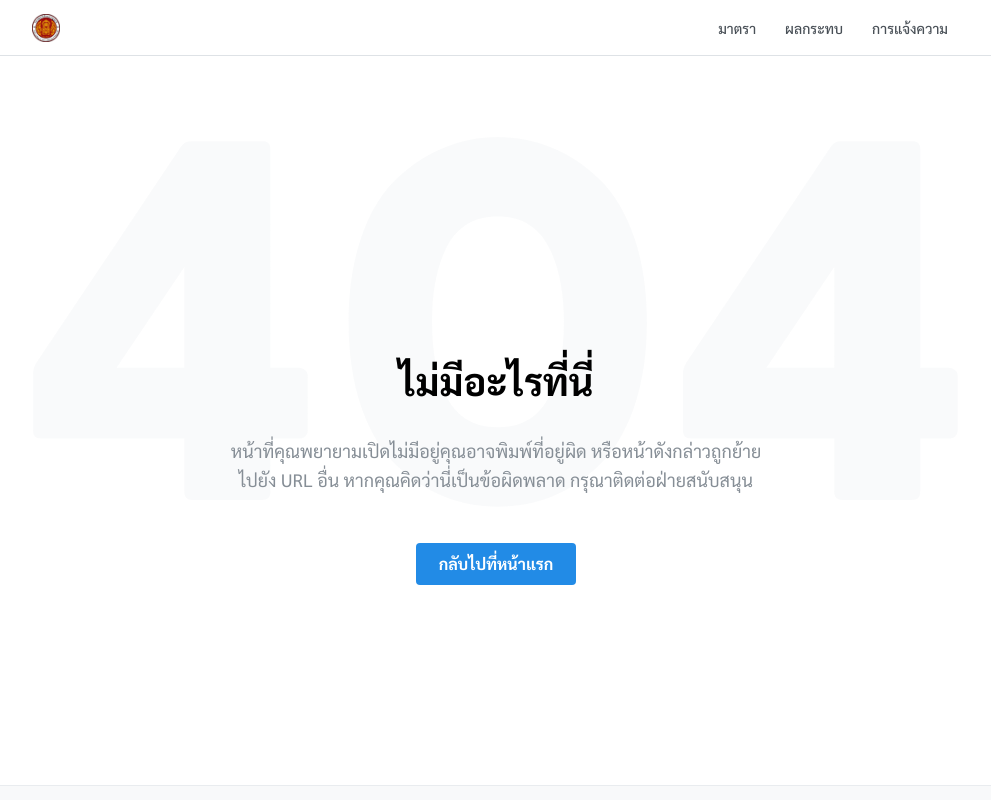
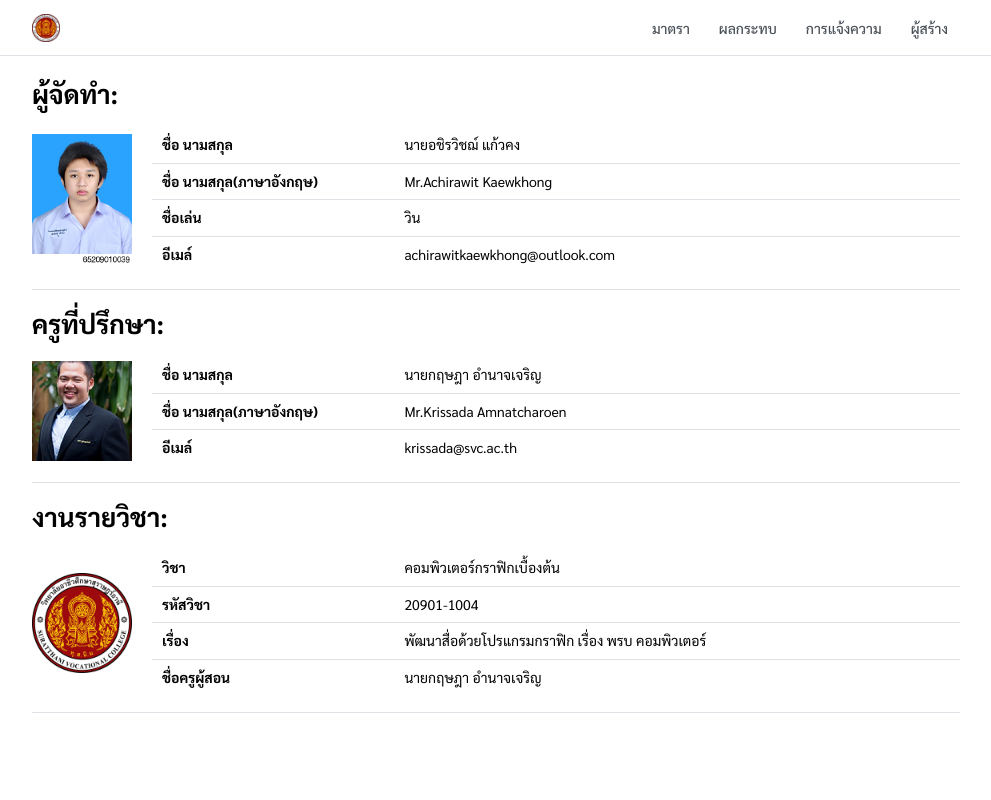
Before and after one commit to iwindd/svc-digital-safe, a Next.js app: page /aboutme in a window 1280 px wide. Before the commit this address had no page. Shown: the top 800 px of the page, without its empty margins (144-1135 px from the left). Built offline with nearby package versions, Linux system fonts and the light colour scheme.

Commit message:
feat: add About Me page with personal and course information

```diff
--- /dev/null
+++ b/src/app/aboutme/page.tsx
@@ -0,0 +1,115 @@
+"use client";
+import { Container, Divider, Group, Stack, Table, Title } from "@mantine/core";
+import React from "react";
+import Image from "next/image";
+import Me from "../../assets/me.jpg";
+import Logo from "../../assets/logo.png";
+import Teacher from "../../assets/teacher.jpg";
+import { randomId } from "@mantine/hooks";
+
+const Data = [
+  {
+    title: "ผู้จัดทำ:",
+    image: Me,
+    alt: "รูปผู้สร้าง",
+    data: [
+      {
+        question: "ชื่อ นามสกุล",
+        answer: "นายอชิรวิชฌ์ แก้วคง",
+      },
+      {
+        question: "ชื่อ นามสกุล(ภาษาอังกฤษ)",
+        answer: "Mr.Achirawit Kaewkhong",
+      },
+      {
+        question: "ชื่อเล่น",
+        answer: "	วิน",
+      },
+      {
+        question: "อีเมล์",
+        answer: "achirawitkaewkhong@outlook.com",
+      },
+    ],
+  },
+  {
+    title: "ครูที่ปรึกษา:",
+    image: Teacher,
+    alt: "รูปครูที่ปรึกษา",
+    data: [
+      {
+        question: "ชื่อ นามสกุล",
+        answer: "นายกฤษฎา อำนาจเจริญ",
+      },
+      {
+        question: "ชื่อ นามสกุล(ภาษาอังกฤษ)",
+        answer: "Mr.Krissada Amnatcharoen",
+      },
+      {
+        question: "อีเมล์",
+        answer: "krissada@svc.ac.th",
+      },
+    ],
+  },
+  {
+    title: "งานรายวิชา:",
+    image: Logo,
+    alt: "รูปผู้สร้าง",
+    data: [
+      {
+        question: "วิชา",
+        answer: "คอมพิวเตอร์กราฟิกเบื้องต้น",
+      },
+      {
+        question: "รหัสวิชา",
+        answer: "20901-1004",
+      },
+      {
+        question: "เรื่อง",
+        answer: "พัฒนาสื่อด้วยโปรแกรมกราฟิก เรื่อง พรบ คอมพิวเตอร์",
+      },
+      {
+        question: "ชื่อครูผู้สอน",
+        answer: "นายกฤษฎา อำนาจเจริญ",
+      },
+    ],
+  },
+];
+
+const AboutMePage = () => {
+  return (
+    <Container mt={"lg"}>
+      <Stack>
+        {Data.map((element) => (
+          <Stack gap={"md"} key={randomId()}>
+            <Title order={2}>{element.title}</Title>
+            <Group justify="space-between" gap={"lg"}>
+              <Group align="start" justify="start">
+                <Image
+                  src={element.image}
+                  alt={element.alt}
+                  width={100}
+                  height={0}
+                />
+              </Group>
+              <Group grow style={{ flexGrow: 1 }}>
+                <Table>
+                  <Table.Tbody>
+                    {element.data.map((data) => (
+                      <Table.Tr key={randomId()}>
+                        <Table.Th >{data.question}</Table.Th>
+                        <Table.Td width={"70%"}>{data.answer}</Table.Td>
+                      </Table.Tr>
+                    ))}
+                  </Table.Tbody>
+                </Table>
+              </Group>
+            </Group>
+            <Divider/>
+          </Stack>
+        ))}
+      </Stack>
+    </Container>
+  );
+};
+
+export default AboutMePage;
--- /dev/null
+++ b/src/app/aboutme/style.module.css
@@ -0,0 +1,3 @@
+.wrapper {
+  margin: 0 0 1em 0;
+}
--- a/src/app/components/Navbar/index.tsx
+++ b/src/app/components/Navbar/index.tsx
@@ -17,6 +17,7 @@ const links = [
   { link: "/", label: "มาตรา" },
   { link: "/effect", label: "ผลกระทบ" },
   { link: "/report", label: "การแจ้งความ" },
+  { link: "/aboutme", label: "ผู้สร้าง" },
 ];
 
 export function Navbar() {
```
Also changed, not shown: src/assets/me.jpg (added), src/assets/teacher.jpg (added).
